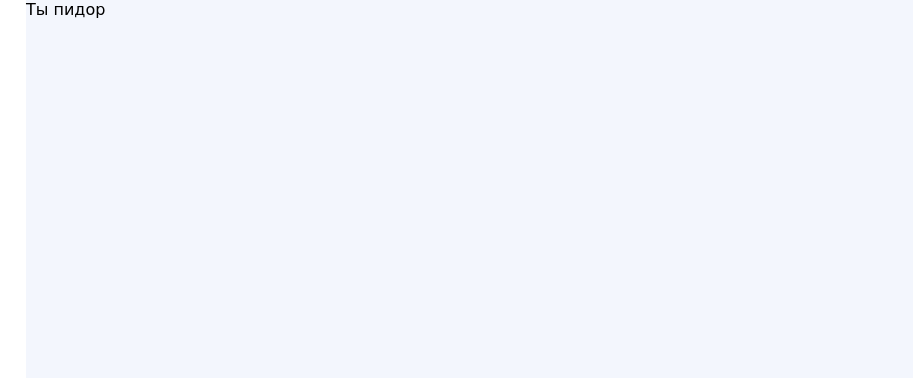
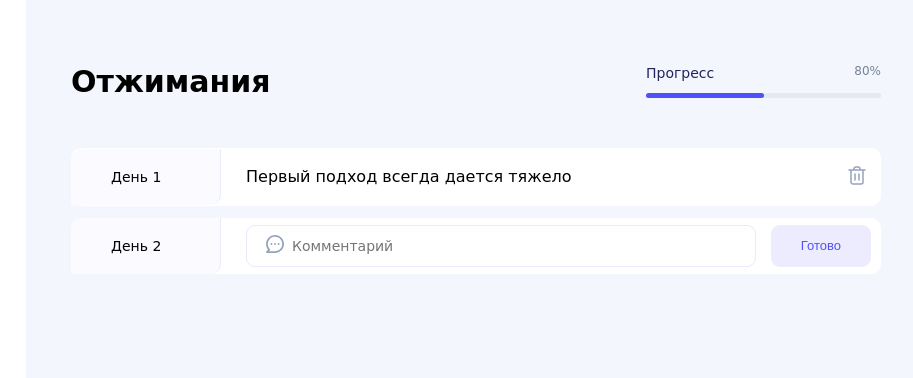
Before and after one commit to RosenMorty/bet-habits, a plain HTML site: page index.html in a window 1280 px wide. Shown: the full height of the page, 100-1013 px from the left. Drawn offline with Linux system fonts and the light colour scheme; a web font is replaced by a local one.

Commit message:
habbits con

```diff
--- a/index.html
+++ b/index.html
@@ -31,7 +31,41 @@
                 </button>
             </nav>
         </div>
-            <div class="content">Ты пидор</div>
+        <div class="content">
+            <header>
+                <h1>Отжимания</h1>
+                <div class="progress">
+                    <div class="progress__text">
+                        <div class="progress__name">Прогресс</div>
+                        <div class="progress__percent">80%</div>
+                    </div>
+                        <div class="progress__bar">
+                            <div class="progress__cover-bar"></div>
+                        </div>
+                </div>
+            </header>
+            <main>
+                <div>
+                    <div class="habbit">
+                        <div class="habbit__day">День 1</div>
+                        <div class="habbit__comment">
+                            Первый подход всегда дается тяжело
+                        </div>
+                        <button class="habbit__delete">
+                            <img src="./images/delete.svg" alt="Удалить день 1">
+                        </button>
+                    </div>
+                </div>
+                <div class="habbit">
+                    <div class="habbit__day">День 2</div>
+                    <form class="habbit__form">
+                        <input class="input_icon" type="text" placeholder="Комментарий">
+                        <img class="input__icon" src="./images/comment.svg" alt="Иконка комментария">
+                        <button class="button">Готово</button>
+                    </form>
+                </div>
+            </main>
+        </div>
     </div>
     <script src="/scripts/app.js"></script>
 </body>
--- a/styles/main.css
+++ b/styles/main.css
@@ -6,6 +6,7 @@ body {
     font-family: 'Shantell Sans', cursive;
     margin: 0;
     background-color: #f3f6fd;
+    font-weight: 400;
 }
 
 .app {
@@ -74,3 +75,153 @@ body {
 .menu__add:hover {
     background: #e7ebff;
 }
+
+
+.content {
+    min-width: 900px;
+    padding: 45px;
+}
+
+header {
+    display: flex;
+    justify-content: space-between;
+    align-items: center;
+}
+
+h1 {
+    font-size: 30px;
+    line-height: 33px;
+    color: #000000;
+}
+
+.progress {
+    display: flex;
+    flex-direction: column;
+    gap: 12px;
+    min-width: 235px;
+}
+
+.progress__text {
+    display: flex;
+    justify-content: space-between;
+}
+
+.progress__name {
+    font-size: 14px;
+    line-height: 16px;
+    color: #232360;
+}
+
+.progress__percent {
+    font-size: 12px;
+    line-height: 13px;
+    color: #768396;
+}
+
+.progress__bar {
+    width: 100%;
+    background: #e6e9ed;
+    border-radius: 4px;
+    height: 5px;
+    position: relative;
+}
+
+.progress__cover-bar {
+    position: absolute;
+    width: 50%;
+    height: 5px;
+    border-radius: 4px;
+    background: #5051f9;
+}
+
+main {
+    margin-top: 30px;
+}
+
+.habbit {
+    background: #ffffff;
+    border-radius: 10px;
+    display: flex;
+    align-items: center;
+    margin-bottom: 12px;
+}
+
+.habbit__day {
+    background: #fbfaff;
+    border-radius: 10px 0 10px;
+    border-right: 1px solid #e7ebfb;
+    font-size: 14px;
+    line-height: 16px;
+    padding: 20px 40px;
+    min-width: 150px;
+}
+
+.habbit__comment {
+    font-size: 16px;
+    line-height: 18px;
+    padding: 20px 25px;
+}
+
+.habbit__delete {
+    margin-left: auto;
+    margin-right: 10px;
+    background: none;
+    border: none;
+    cursor: pointer;
+    border-radius: 5px;
+    padding: 2px;
+}
+
+.habbit__delete:hover {
+    background: #e7ebff;
+}
+
+input {
+    background: #ffffff;
+    border: 1px solid #e7ebfb;
+    border-radius: 9px;
+    padding: 12px 20px;
+    font-family: 'Shantell Sans', cursive;
+    flex: 1;
+    font-weight: 400;
+    font-size: 14px;
+    line-height: 16px;
+}
+
+.input::placeholder {
+    color: #8899a8;
+}
+
+.habbit__form {
+    display: flex;
+    gap: 15px;
+    width: 100%;
+    padding: 0px 10px 0 25px;
+    position: relative;
+}
+
+.input_icon {
+    padding-left: 45px;
+}
+
+.input__icon {
+    position: absolute;
+    top: 10px;
+    left: 45px;
+}
+
+.button {
+    background: #edecfe;
+    border-radius: 9px;
+    border: none;
+    font-size: 13px;
+    line-height: 14px;
+    color: #5051f9;
+    padding: 14px 30px;
+    cursor: pointer;
+}
+
+.button:hover {
+    background: #dcdaff;
+
+}
```
Also changed, not shown: data/demo.json (added, +19 -0 lines), scripts/aapp.js (added, +14 -0 lines), images/comment.svg (added), images/delete.svg (added). Lines whose indentation alone changed are shown as unchanged.
